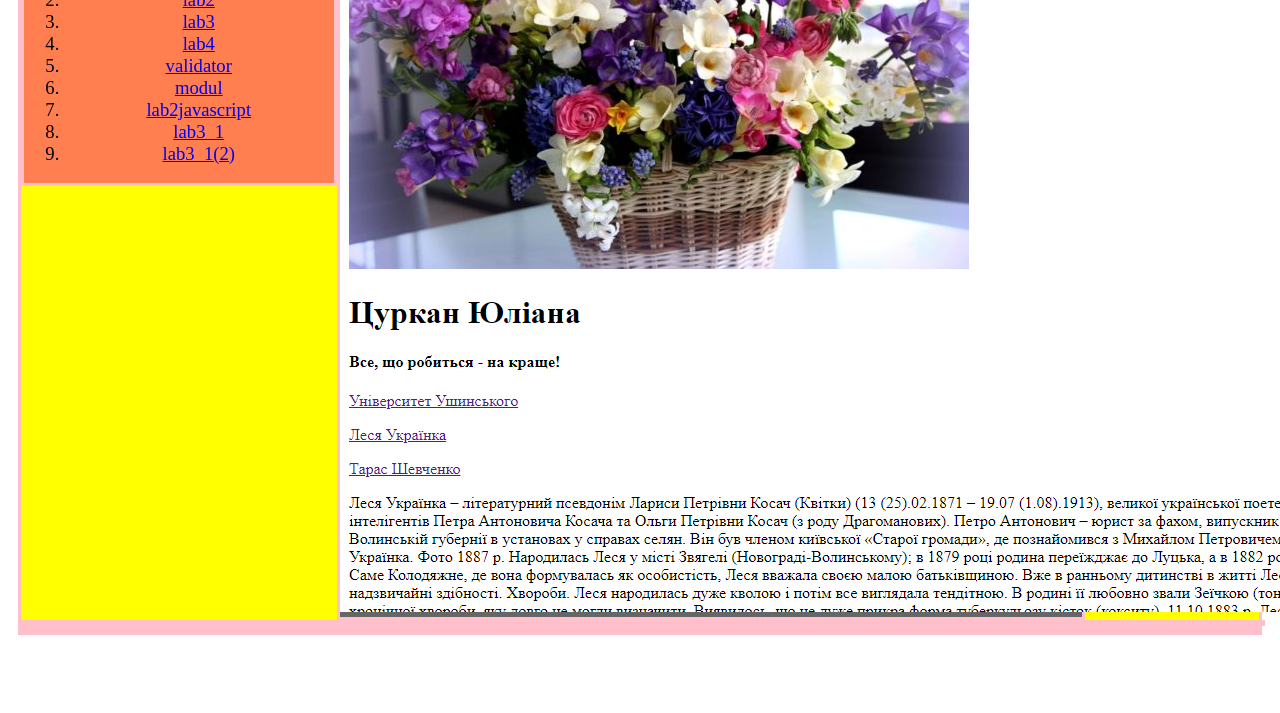
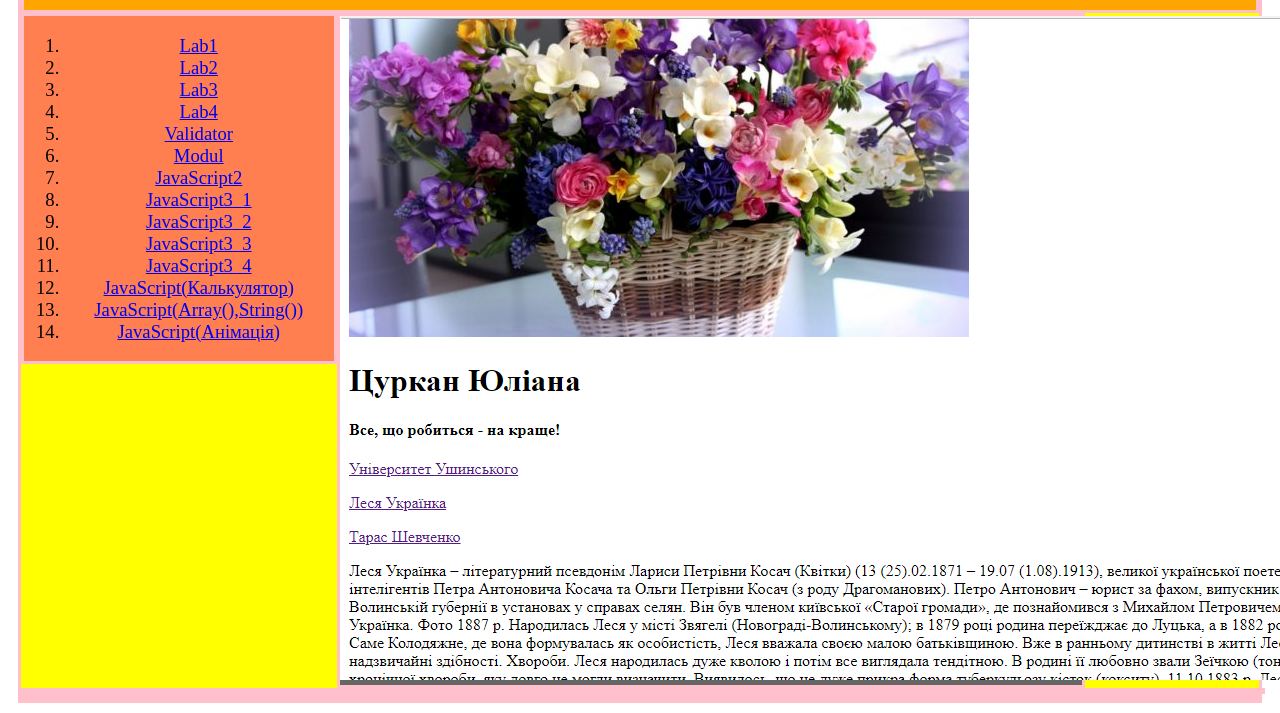
Before and after one commit to Yuliana29/Yuliana29.github.io, a plain HTML site: page lab1.html in a window 1280 px wide. Shown: the part 99-812 px from the top of the page. Drawn offline with Linux system fonts and the light colour scheme.

Commit message:
Update lab1.html

```diff
--- a/lab1.html
+++ b/lab1.html
@@ -9,20 +9,26 @@
 <div id="b1">
 <div id="b2">
 
-<h1></h1>
+<h1>Цуркан Юлиана Романовна</h1>
 <h3></h3>
 </div>
 <div id="b3">
 <ol>
-<li><a href="lab1.html">lab1</a></li>
-<li><a href="lab2.html">lab2</a></li>
-<li><a href="lab3.html">lab3</a></li>
-<li><a href="lab4.html">lab4</a></li>
-<li><a href="v.html">validator</a></li>
-<li><a href="m.html">modul</a></li>
-<li><a href="lab2javascript.html">lab2javascript</a></li>
-<li><a href="lab3_1.html">lab3_1</a></li>
- <li><a href="lab3_1(2)javascript.html">lab3_1(2)</a></li>
+<li><a href="lab1.html">Lab1</a></li>
+<li><a href="lab2.html">Lab2</a></li>
+<li><a href="lab3.html">Lab3</a></li>
+<li><a href="lab4.html">Lab4</a></li>
+<li><a href="v.html">Validator</a></li>
+<li><a href="m.html">Modul</a></li>
+<li><a href="lab2javascript.html">JavaScript2</a></li>
+<li><a href="lab3_1.html">JavaScript3_1</a></li>
+ <li><a href="lab3_1(2)javascript.html">JavaScript3_2</a></li>
+ <li><a href="36.html">JavaScript3_3</a></li>
+ <li><a href=".html">JavaScript3_4</a></li>
+ <li><a href=".html">JavaScript(Калькулятор)</a></li>
+ <li><a href="LAB4.html">JavaScript(Array(),String())</a></li>
+ <li><a href=".html">JavaScript(Анімація)</a></li>
+
 </ol>
 </div>
 <div id="b4">
```
